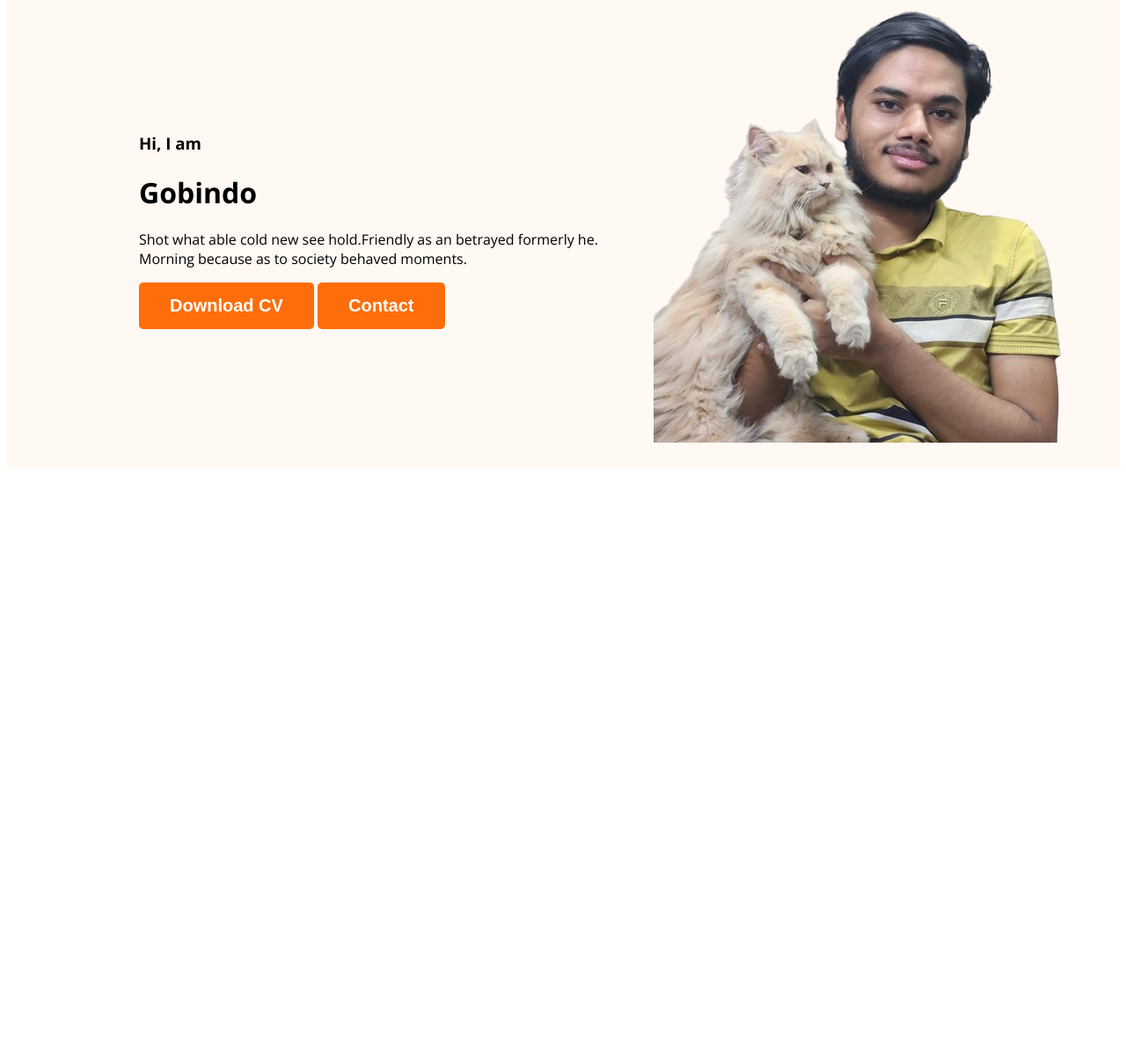
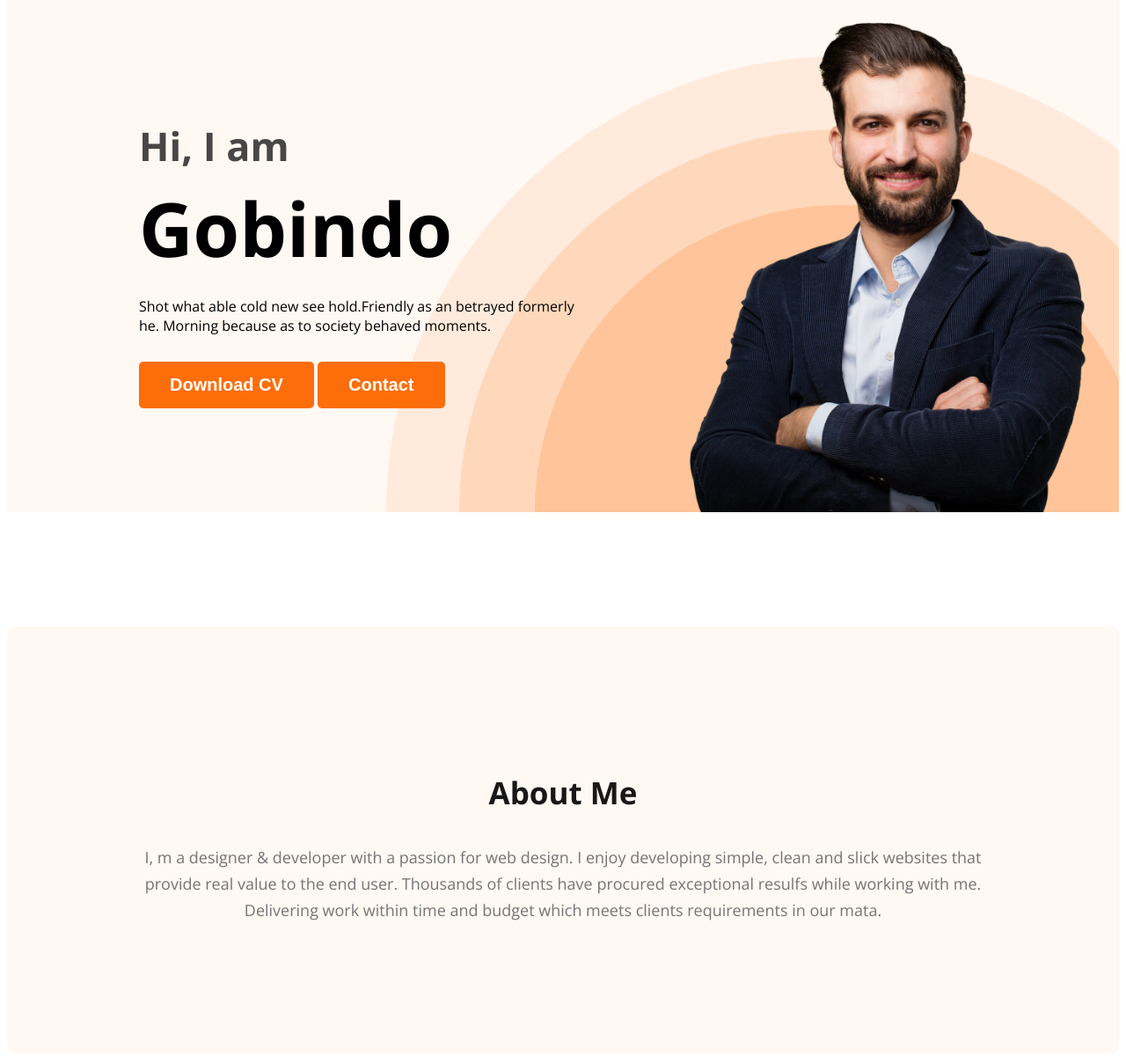
Before and after one commit to iamgobindosarkar/gobindo-sarkar-portfolio, a plain HTML site: page index.html in a window 1280 px wide. Shown: the part 186-1386 px from the top of the page at 88% size. Before the commit the page ends 800 px from the top, so only its background shows below. Drawn offline with nearby package versions, Linux system fonts and the light colour scheme.

Commit message:
about section added

```diff
--- a/index.html
+++ b/index.html
@@ -20,18 +20,25 @@
             </ul>
         </nav>
         <div class="banner">
-            <div>
+            <div class="banner-content">
                 <h3 class="banner-greeting">Hi, I am</h3>
                 <h1 class="banner-title">Gobindo</h1>
-                <p>Shot what able cold new see hold.Friendly as an betrayed formerly he. Morning because as to society behaved moments.</p>
+                <p class="banner-content">Shot what able cold new see hold.Friendly as an betrayed formerly he. Morning because as to society behaved moments.</p>
                 <button class="btn-primary">Download CV</button>
                 <button class="btn-primary">Contact</button>
             </div>
-            <img class="profile-pic" src="images/gobindo1.png" alt="">
+            <img class="profile-pic" src="images/hardy.png" alt="">
         </div>
 
     </header>
-    <main></main>
+    <main>
+        <section class="about">
+            <h3 class="section-title">About Me</h3>
+            <p class="section-description">
+                I, m a designer & developer with a passion for web design. I enjoy developing simple, clean and slick websites that provide real value to the end user. Thousands of clients have procured exceptional resulfs while working with me. Delivering work within time and budget which meets clients requirements in our mata.
+            </p>
+        </section>
+    </main>
     <footer></footer>
 </body>
 </html>
--- a/style/portfolio.css
+++ b/style/portfolio.css
@@ -13,6 +13,19 @@ body{
     font-size: 20px;
     font-weight: 700;
     padding: 15px 35px;
+}
+.section-title{
+    color:#181818;
+    text-align: center;
+    font-size: 35px;
+    font-weight: 700;
+}
+.section-description{
+    color:#757575;
+    text-align: center;
+    font-size: 18px;
+    font-weight: 400;
+    line-height: 30px;
 }
 
 /* Nav Related Style will add here */
@@ -42,13 +55,41 @@ nav a{
 }
 /*header related style*/
 .header{
-    background-color:#FFF8F3;;
+    background-color:#FFF8F3;
+    background-image: url(../images/header_bg.png);
+    background-repeat: no-repeat;
+    background-position: bottom right;
 }
 .banner{
-    padding: 30px 30px 30px 150px;
+    padding: 30px 30px 0 150px;
     display: flex;
     align-items: center;
+    justify-content: space-between;
 }
 .banner .profile-pic{
     width: 500px;
 }
+.banner-greeting{
+    font-size: 45px;
+    color: #474747;
+    margin-bottom: 0;
+}
+.banner-title{
+    font-size: 85px;
+    font-weight: 700;
+    margin-top: 5px;
+    margin-bottom: 20px;
+}
+.banner-content{
+    margin-bottom: 30px;
+    max-width: 500px;
+}
+
+/* Main Section Style */
+/* About Section Style */
+.about{
+    padding: 130px;
+    border-radius: 10px;
+    background: #FFF8F3;
+    margin: 130px 0;
+}
```
